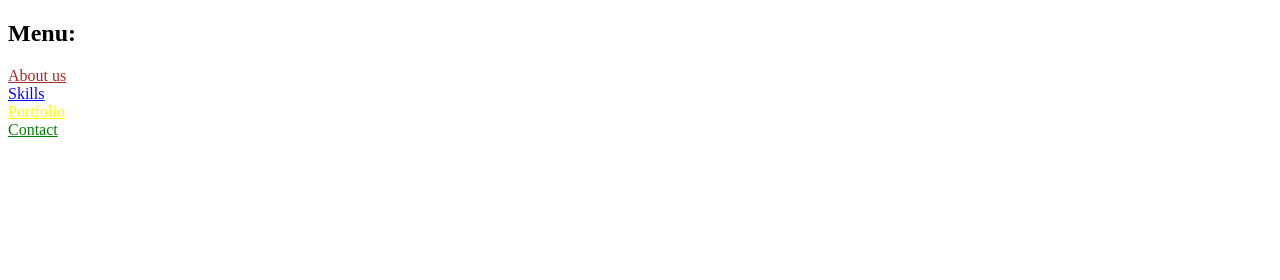
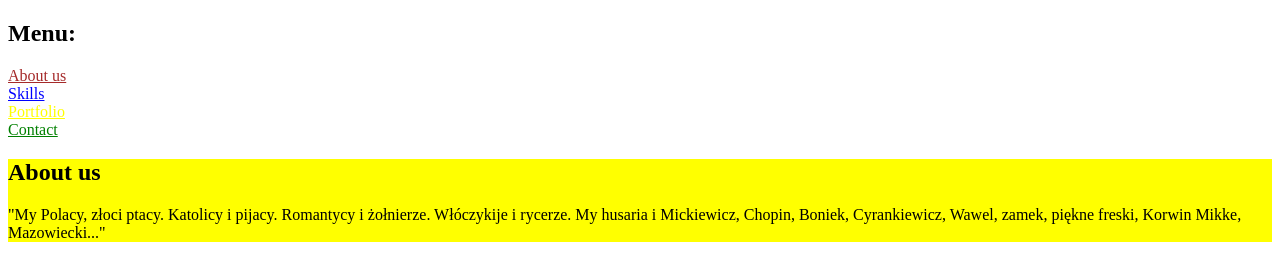
Before and after one commit to emaka79/Zadanie_10958, a plain HTML site: page index.html in a window 1280 px wide. Drawn offline with Linux system fonts and the light colour scheme.

Commit message:
Sekcja About us

```diff
--- a/css/style.css
+++ b/css/style.css
@@ -17,3 +17,7 @@ a[href="#Portfolio"]{
 a[href="#Contact"]{
     color: green;
 }
+
+section[name="o nas"]{
+    background-color: yellow;
+}
--- a/index.html
+++ b/index.html
@@ -19,5 +19,14 @@
         <br>
     </nav>
 
+ <!--  Poszczególne sekcje  -->
+     <section name="o nas">
+
+         <h2><a name="About us"></a>About us</h2>
+             <p>"My Polacy, złoci ptacy. Katolicy i pijacy. Romantycy i żołnierze. Włóczykije i rycerze. My husaria i Mickiewicz, Chopin, Boniek, Cyrankiewicz, Wawel, zamek, piękne freski, Korwin Mikke, Mazowiecki..."</p>
+
+     </section>
+
+
 </body>
 </html>
```
